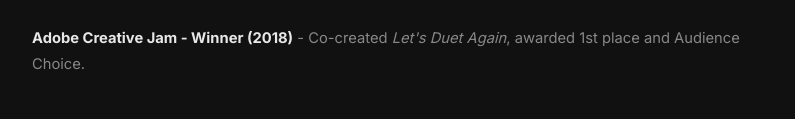
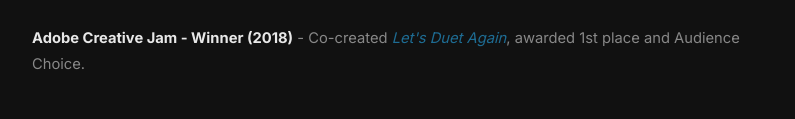
Before and after one commit to malford89/michaelalford.com, a website: page resume.html in a window 1280 px wide. Shown: the part 3114-3233 px from the top of the page, without its empty margins (242-1037 px from the left). Drawn offline with Linux system fonts and the light colour scheme.

Commit message:
Link Let's Duet Again Medium article on resume

```diff
--- a/resume.html
+++ b/resume.html
@@ -180,7 +180,7 @@
       </div>
       <div class="resume-entry">
         <p style="font-size: 0.92rem; color: var(--color-text-muted); line-height: 1.8;">
-          <strong style="color: var(--color-text);">Adobe Creative Jam  -  Winner (2018)</strong>  -  Co-created <em>Let's Duet Again</em>, awarded 1st place and Audience Choice.
+          <strong style="color: var(--color-text);">Adobe Creative Jam  -  Winner (2018)</strong>  -  Co-created <a href="https://medium.com/@isralcduke/karaoke-competition-app-aa957016959a" target="_blank" rel="noopener"><em>Let's Duet Again</em></a>, awarded 1st place and Audience Choice.
         </p>
       </div>
     </div>
```
